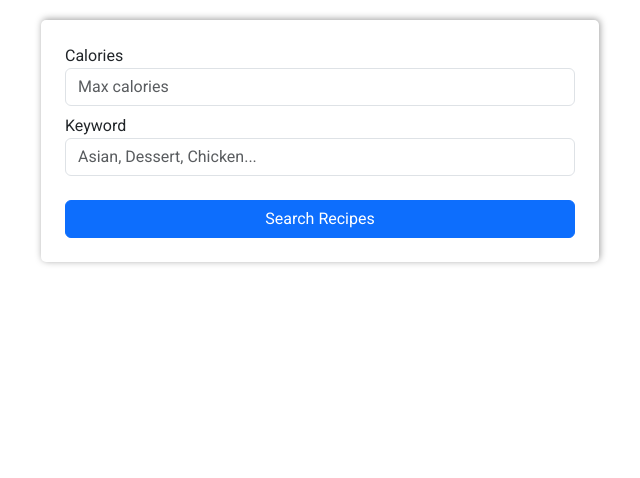
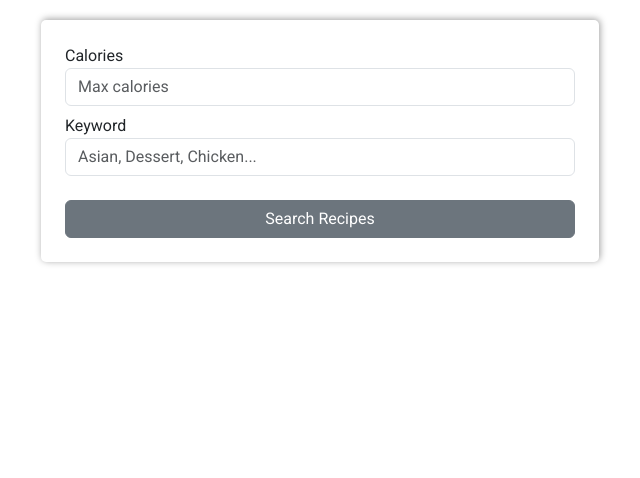
Before and after one commit to DaniCarmo/Yummy-Blog, a Django app: page /meal_planner/create_plan/1/1/ in a window 1280 px wide. Shown: the part 201-679 px from the top of the page, without its empty margins (320-960 px from the left). Run offline with Django 5.2, Linux system fonts and the light colour scheme; data that the repository does not hold is empty; parts of the project's set-up code (start-up, migrations or seed data) failed here and were passed over; some libraries are stand-ins or nearby versions; some web fonts are replaced.

Commit message:
update btn colors

```diff
--- a/meal_planner/templates/meal_planner/create_meal.html
+++ b/meal_planner/templates/meal_planner/create_meal.html
@@ -16,7 +16,7 @@
         <input type="number" class="form-control mb-2" name="calories" value="{{ request.GET.calories}}" placeholder="Max calories">
         <label for="search">Keyword</label>
         <input type="text" class="form-control mb-2" name="search" value="{{ request.GET.search}}" placeholder="Asian, Dessert, Chicken...">
-        <button type="submit" class="btn btn-primary mt-3">Search Recipes</button>
+        <button type="submit" class="btn btn-secondary mt-3">Search Recipes</button>
     </form>
 
     {% if recipe %}
@@ -29,7 +29,7 @@
         <form action="{% url 'add_meal' meal_date meal_type recipe.pk %}" method="POST">
             {% csrf_token %}
             <div class="text-center">
-                <button type="submit" class="btn btn-primary m-3">Add Meal</button>
+                <button type="submit" class="btn btn-warning m-3">Add Meal</button>
             </div>
         </form>
 
--- a/meal_planner/templates/meal_planner/meal_planner.html
+++ b/meal_planner/templates/meal_planner/meal_planner.html
@@ -17,9 +17,9 @@
             <div id="collapse{{forloop.counter}}" class="accordion-collapse collapse" aria-labelledby="heading{{forloop.counter}}" data-bs-parent="#accordionExample">
                 <div class="d-flex flex-column align-items-center p-2">
                     <p>Add or Update Meals</p>
-                    <a href="{% url 'get_meals' day 'light bites' %}" class="btn btn-primary w-25 mb-2">Light Bites</a>
-                    <a href="{% url 'get_meals' day 'dinner' %}" class="btn btn-primary w-25 mb-2">Dinner</a>
-                    <a href="{% url 'get_meals' day 'dessert' %}" class="btn btn-primary w-25 mb-2">Dessert</a>
+                    <a href="{% url 'get_meals' day 'light bites' %}" class="btn btn-secondary w-25 mb-2">Light Bites</a>
+                    <a href="{% url 'get_meals' day 'dinner' %}" class="btn btn-secondary w-25 mb-2">Dinner</a>
+                    <a href="{% url 'get_meals' day 'dessert' %}" class="btn btn-secondary w-25 mb-2">Dessert</a>
                 </div>
                 <hr>
                 <div class="accordion-body">
--- a/profiles/templates/profiles/profile.html
+++ b/profiles/templates/profiles/profile.html
@@ -53,7 +53,7 @@
                 {{ form|crispy }}
                 {{ form.media }}
                 <div class="d-flex justify-content-center">
-                    <button type="submit" class="btn btn-primary w-25">Edit</button>
+                    <button type="submit" class="btn btn-warning w-25">Edit</button>
                 </div>
             </form>
         </div>
--- a/templates/allauth/account/login.html
+++ b/templates/allauth/account/login.html
@@ -18,7 +18,7 @@
     {% if redirect_field_value %}
     <input type="hidden" name="{{ redirect_field_name }}" value="{{ redirect_field_value }}" />
     {% endif %}
-    <button class="btn btn-primary w-25 mb-2" type="submit">{% trans "Sign In" %}</button>
+    <button class="btn btn-warning w-25 mb-2" type="submit">{% trans "Sign In" %}</button>
     <a class="button secondaryAction d-block" href="{% url 'account_reset_password' %}">{% trans "Forgot Password?" %}</a>
   </form>
 </div>
--- a/templates/allauth/account/logout.html
+++ b/templates/allauth/account/logout.html
@@ -15,7 +15,7 @@
     {% if redirect_field_value %}
     <input type="hidden" name="{{ redirect_field_name }}" value="{{ redirect_field_value }}"/>
     {% endif %}
-    <button type="submit" class="btn btn-primary w-25">{% trans 'Sign Out' %}</button>
+    <button type="submit" class="btn btn-warning w-25">{% trans 'Sign Out' %}</button>
   </form>
 </div>
 
--- a/templates/allauth/account/signup.html
+++ b/templates/allauth/account/signup.html
@@ -16,7 +16,7 @@
     {% if redirect_field_value %}
     <input type="hidden" name="{{ redirect_field_name }}" value="{{ redirect_field_value }}" />
     {% endif %}
-    <button type="submit" class="btn btn-primary w-25">Sign Up</button>
+    <button type="submit" class="btn btn-warning w-25">Sign Up</button>
   </form>
 </div>
 {% endblock %}
```
